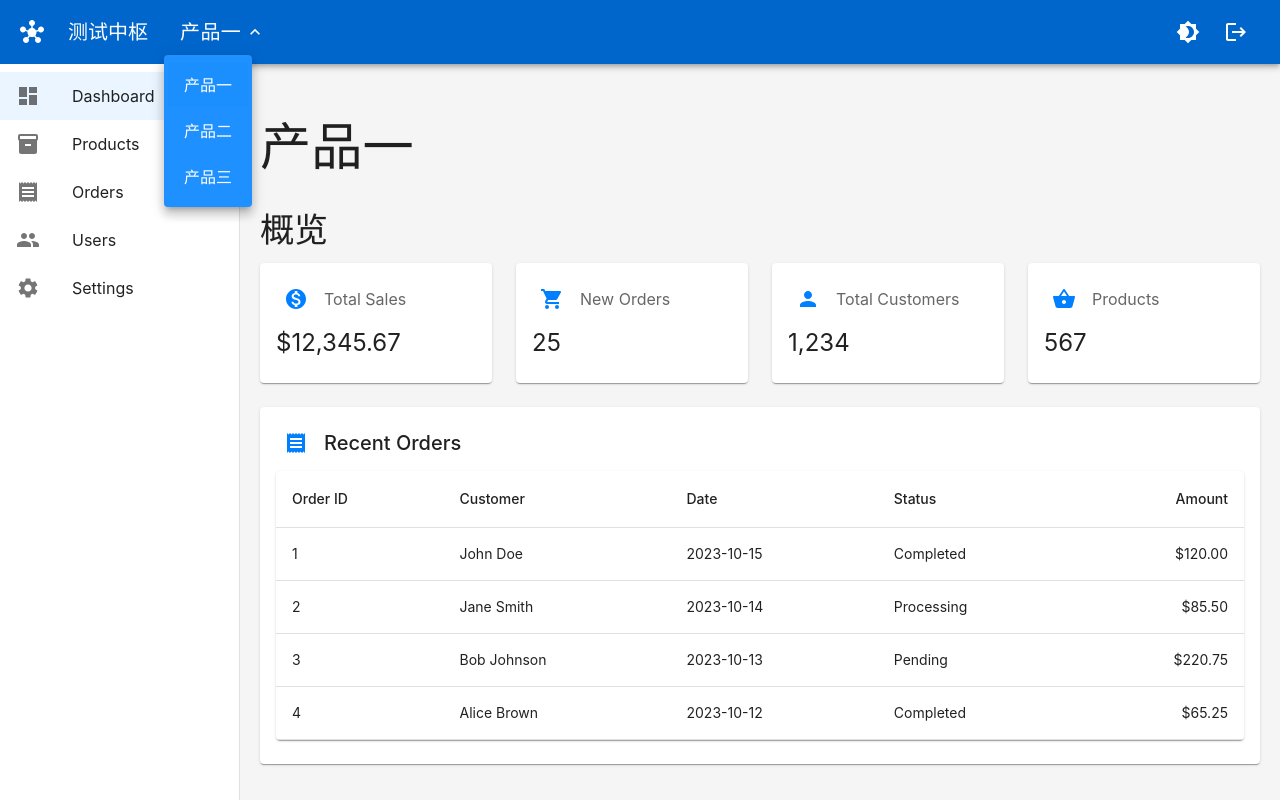
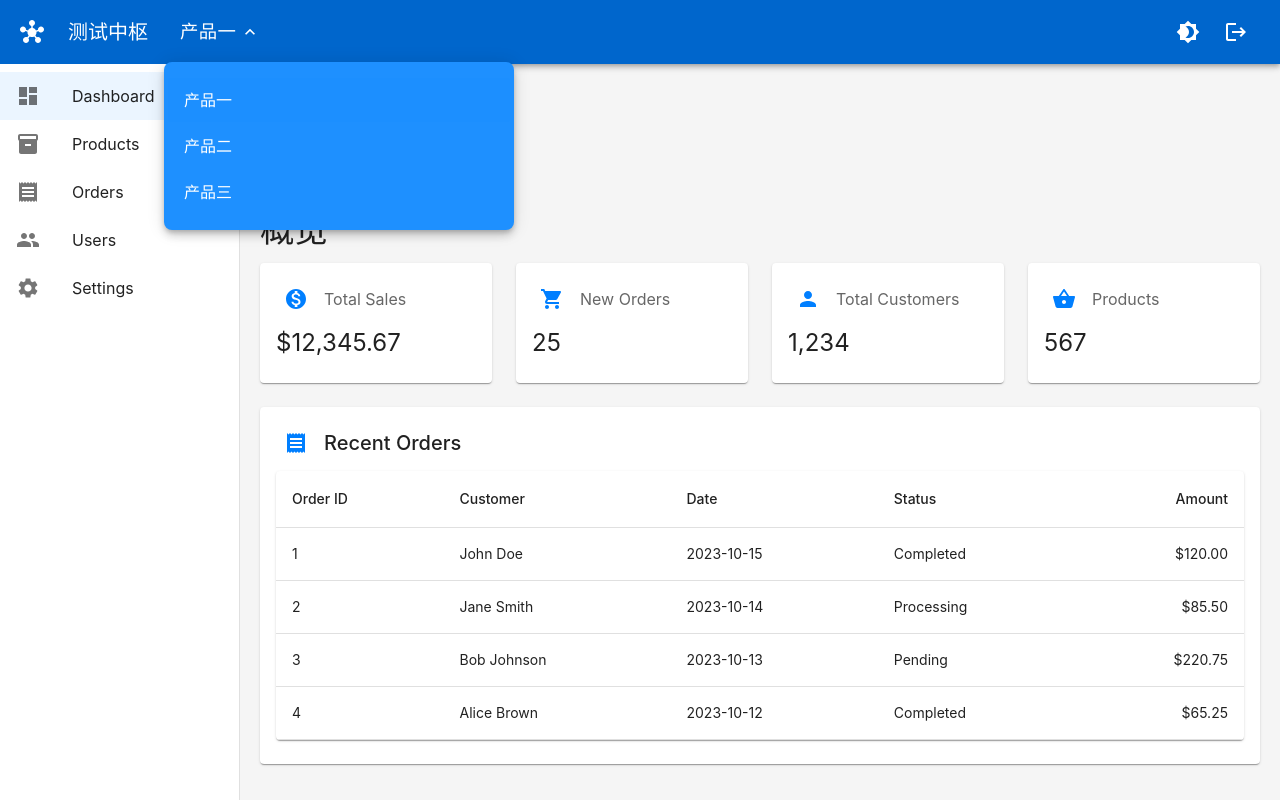
Before and after one commit to YongShuaiJi/auto-insight, a React (Vite) app: page / in a window 1280 px wide. Both pictures are taken after a click on the button "产品一". Built offline with nearby package versions, Linux system fonts and the light colour scheme.

Commit message:
ai code 菜单优化

```diff
--- a/src/components/ProductDropdown.tsx
+++ b/src/components/ProductDropdown.tsx
@@ -100,14 +100,14 @@ const ProductDropdown: React.FC<ProductDropdownProps> = ({
                 ...(open && {
                   backgroundColor:
                       mode === 'light'
-                          ? 'translucent white (16%)' /* rgba(255, 255, 255, 0.16) */
+                          ? 'translucent white (16%)'
                           : alpha(theme.palette.primary.main, 0.25),
                 }),
               }}
           >
             <Typography
                 variant="body1"
-                sx={{ fontWeight: 600, letterSpacing: '0.02em', fontSize: '1.25rem' }}
+                sx={{ fontWeight: 600, letterSpacing: '0.02em', fontSize: '1.15rem' }}
             >
               {selectedProduct ? selectedProduct.name : '选择产品'}
             </Typography>
@@ -117,36 +117,22 @@ const ProductDropdown: React.FC<ProductDropdownProps> = ({
             anchorEl={anchorEl}
             open={open}
             onClose={handleClose}
-            MenuListProps={{
-              'aria-labelledby': 'product-button',
-              sx: {
-                py: 0.75,
-              },
-            }}
-            PaperProps={{
-              elevation: 6,
-              sx: {
-                mt: 2.5,
-                transform: 'translateY(0px)', // 不再下移
-                minWidth: 350,
-                overflow: 'visible',
-                borderRadius: 1,
-                border: '1px solid',
-                borderColor:
-                    mode === 'light'
-                        ? 'translucent black (8%)' /* rgba(0, 0, 0, 0.08) */
-                        : 'translucent dark reddish-brown (8%)' /* rgba(62, 13, 13, 0.08) */,
-                backgroundImage: 'none',
-                '&:before': {
-                  display: 'none', // Remove the arrow
-                },
-              },
-            }}
             transformOrigin={{ horizontal: 'left', vertical: 'top' }}
             anchorOrigin={{ horizontal: 'left', vertical: 'bottom' }}
             slotProps={{
               paper: {
+                elevation: 6,
+                'aria-labelledby': 'product-button',
                 sx: {
+                  mt: 1,
+                  py: 0.75,
+                  minWidth: 350,
+                  overflow: 'visible',
+                  borderRadius: 2,
+                  backgroundImage: 'none',
+                    '&:before': {
+                        display: 'none', // Remove the arrow
+                    },
                   backgroundColor:
                       mode === 'light' ? 'dodgerblue' /* #0066CC */ : 'very dark gray' /* #1e1e1e */,
                   boxShadow:
```
